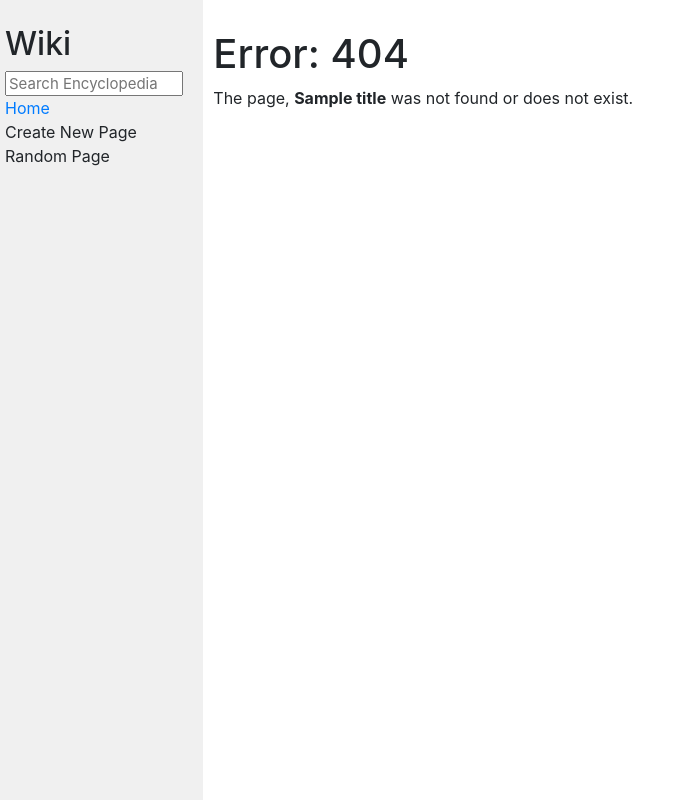
After one commit to navid-nowroz/My-CS50Web, a Django app: template wiki/encyclopedia/templates/encyclopedia/error_load.html in a window 1280 px wide. The commit adds this page. Shown: the whole page, without its empty margins (0-690 px from the left). Run offline with Django 5.2, Linux system fonts and the light colour scheme; the template is opened without the code that fills it: most values are stand-ins (such as "Sample title", 1, 10 or a date in 2020); some libraries are stand-ins or nearby versions.

Commit message:
First work on Wiki

```diff
--- /dev/null
+++ b/wiki/encyclopedia/templates/encyclopedia/entry.html
@@ -0,0 +1,6 @@
+{% extends "encyclopedia/layout.html" %}
+
+{% block title %}{{title}} {% endblock %}
+
+{% block body %} {{content |safe }}
+{% endblock %}
--- /dev/null
+++ b/wiki/encyclopedia/templates/encyclopedia/error_load.html
@@ -0,0 +1,8 @@
+{% extends "encyclopedia/layout.html" %}
+
+{% block title %}Page not found Error {% endblock %}
+
+{% block body %}
+<h1>Error: 404</h1>
+<p1>The page, <b>{{title}}</b> was not found or does not exist.</p1>
+{% endblock %}
--- a/wiki/encyclopedia/templates/encyclopedia/index.html
+++ b/wiki/encyclopedia/templates/encyclopedia/index.html
@@ -9,7 +9,9 @@
 
     <ul>
         {% for entry in entries %}
-            <li>{{ entry }}</li>
+            <li>
+                <a href="{% url 'show-entry' entry %}">{{ entry }}</a>
+            </li>
         {% endfor %}
     </ul>
 
--- a/wiki/encyclopedia/templates/encyclopedia/layout.html
+++ b/wiki/encyclopedia/templates/encyclopedia/layout.html
@@ -4,7 +4,7 @@
 
 <html lang="en">
     <head>
-        <title>{% block title %}{% endblock %}</title>
+        <title>Wiki: {% block title %}{% endblock %}</title>
         <link rel="stylesheet" href="https://stackpath.bootstrapcdn.com/bootstrap/4.4.1/css/bootstrap.min.css" integrity="sha384-Vkoo8x4CGsO3+Hhxv8T/Q5PaXtkKtu6ug5TOeNV6gBiFeWPGFN9MuhOf23Q9Ifjh" crossorigin="anonymous">
         <link href="{% static 'encyclopedia/styles.css' %}" rel="stylesheet">
     </head>
```
